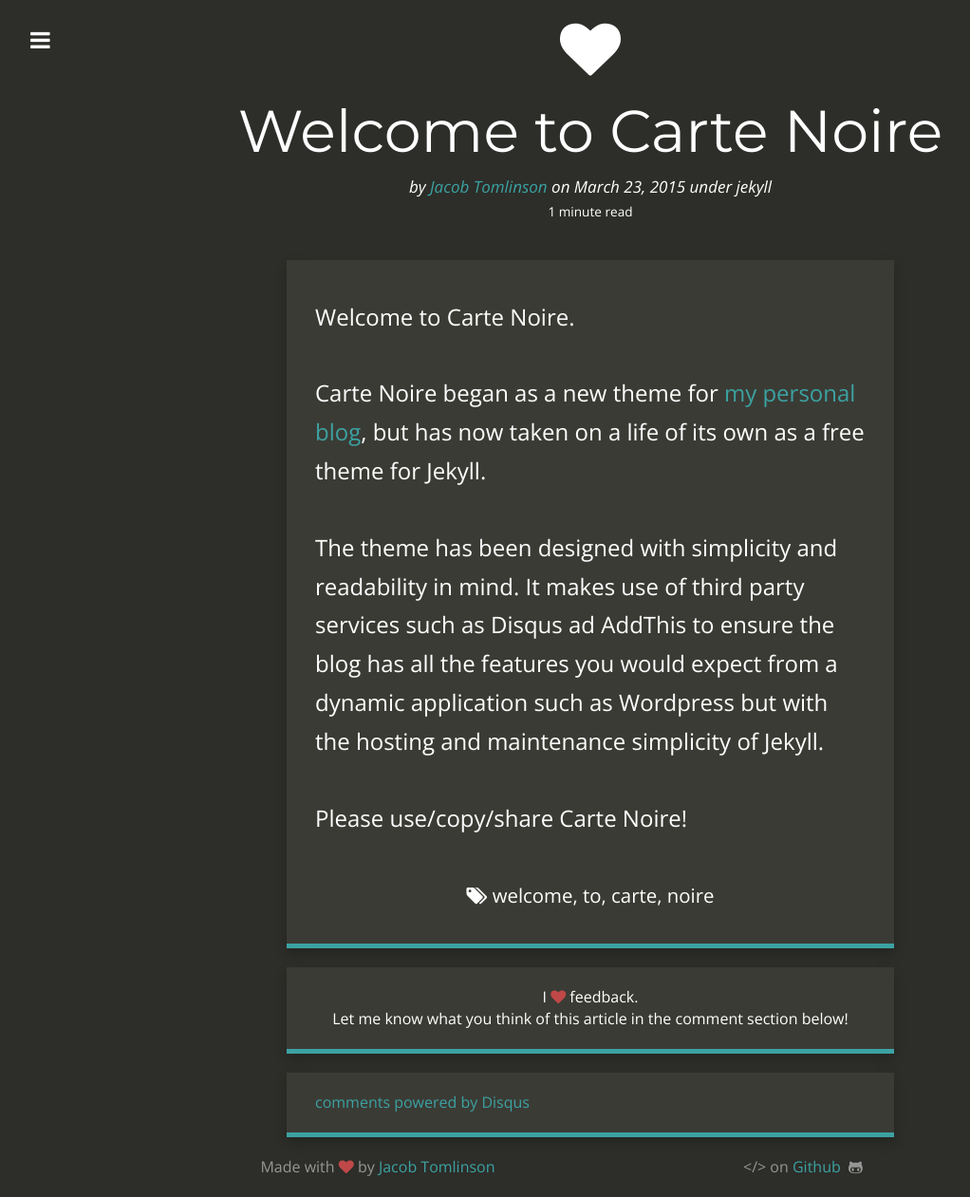
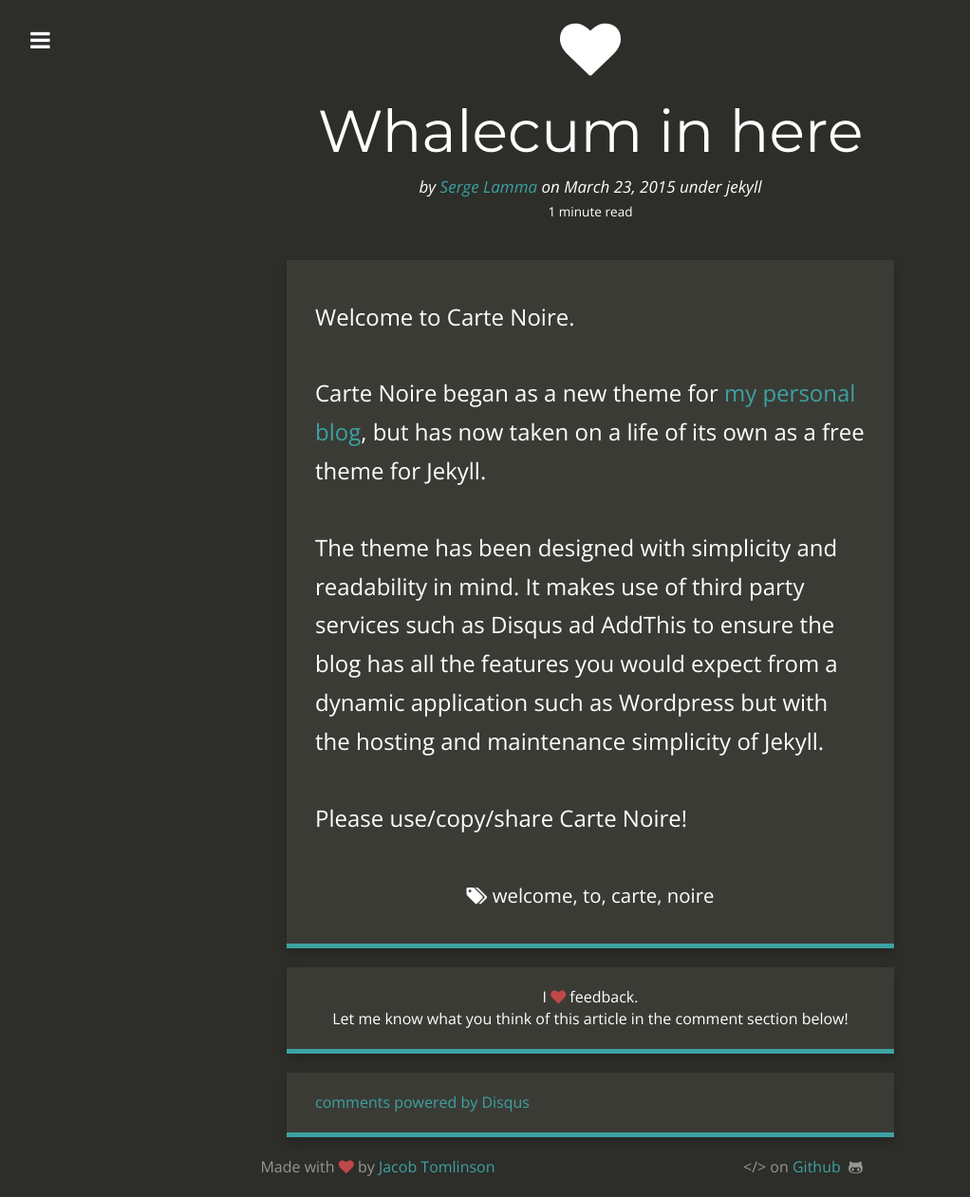
Before and after one commit to Speegel/speegel.github.io, a Jekyll site: the page built from _posts/2015-03-23-welcome-to-carte-noir.md, in a window 1280 px wide. Shown: the whole page at 95% size, without its empty margins (18-1040 px from the left). Built offline with Jekyll 4.4.1, drawn with Linux system fonts in a browser that asks for light colours; nearby versions of some CDN libraries; comment, search, counter and statistics services are not loaded.

Commit message:
Update 2015-03-23-welcome-to-carte-noir.md

```diff
--- a/_posts/2015-03-23-welcome-to-carte-noir.md
+++ b/_posts/2015-03-23-welcome-to-carte-noir.md
@@ -1,9 +1,9 @@
 ---
 layout:     post
-title:      Welcome to Carte Noire
+title:      Whalecum in here
 date:       2015-03-23 15:31:19
-author:     Jacob Tomlinson
-summary:    Carte Noire is a dark blog theme for Jekyll focusing on a clear reading experience.
+author:     Serge Lamma
+summary:    This is a test
 categories: jekyll
 thumbnail:  heart
 tags:
```
